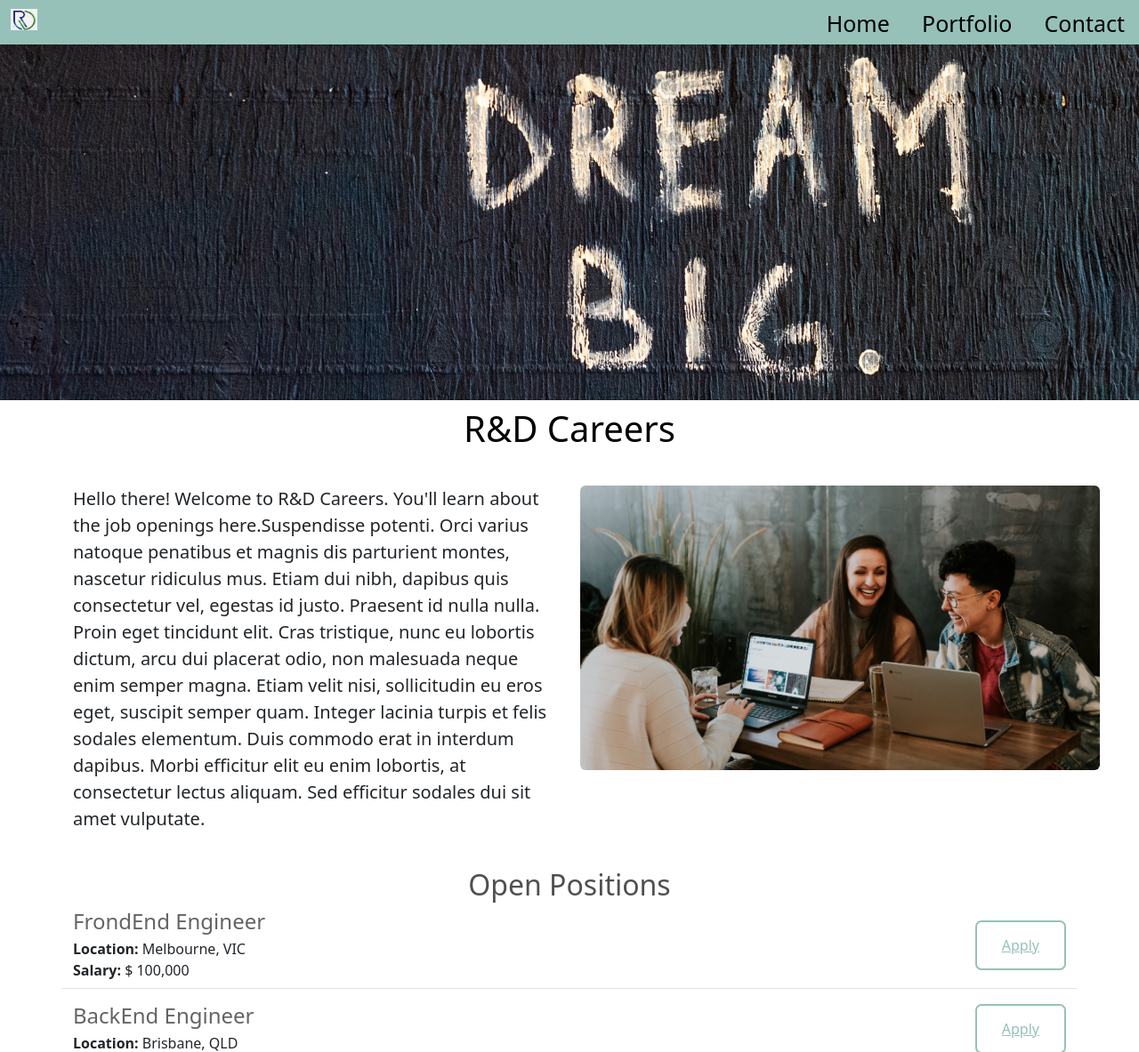
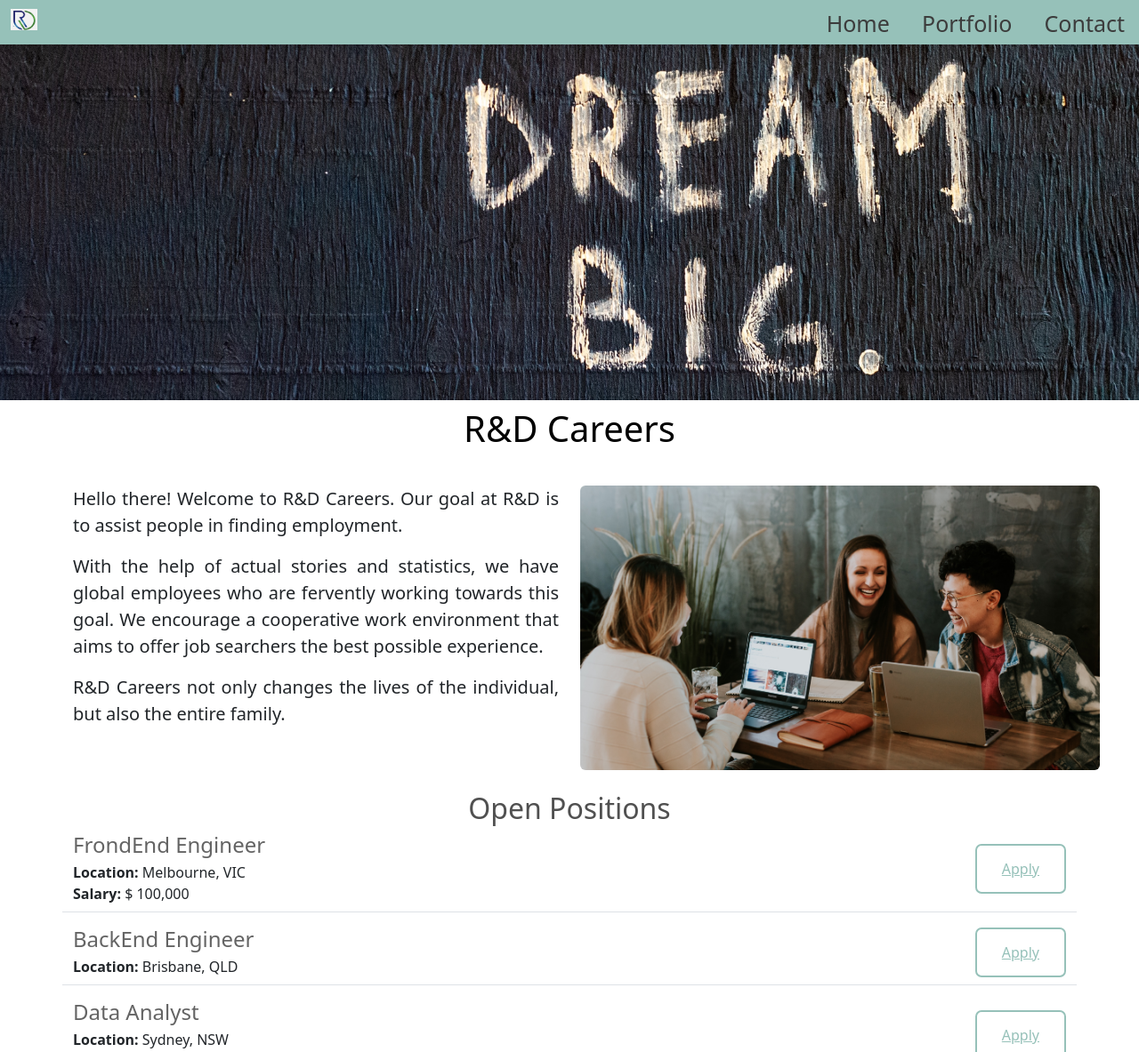
Before and after one commit to mounicamanthena/r-d-careers-v2, a Flask app: page / in a window 1280 px wide. Shown: the top 1183 px of the page at 89% size. Run offline with Flask 2, Linux system fonts and the light colour scheme.

Commit message:
changes made to lead paragraph

```diff
--- a/templates/home.html
+++ b/templates/home.html
@@ -38,7 +38,7 @@
 
       }
       #nav a {
-        color: rgb(0,0,0);
+        color: rgb(60,60,60);
         text-align: center;
         padding: 14px 16px;
         text-decoration: none;
@@ -72,8 +72,11 @@
           {% include 'navbar.html' %}
       <h1 class="text-center mt-2 mb-4">{{company_name}} Careers</h1>
       <div class="row" style="margin-bottom:16px; padding-top: 16px; ">
-        <div class="col-md-6">
-          <p class="lead">Hello there! Welcome to R&D Careers. You'll learn about the job openings here.Suspendisse potenti. Orci varius natoque penatibus et magnis dis parturient montes, nascetur ridiculus mus. Etiam dui nibh, dapibus quis consectetur vel, egestas id justo. Praesent id nulla nulla. Proin eget tincidunt elit. Cras tristique, nunc eu lobortis dictum, arcu dui placerat odio, non malesuada neque enim semper magna. Etiam velit nisi, sollicitudin eu eros eget, suscipit semper quam. Integer lacinia turpis et felis sodales elementum. Duis commodo erat in interdum dapibus. Morbi efficitur elit eu enim lobortis, at consectetur lectus aliquam. Sed efficitur sodales dui sit amet vulputate.</p>
+        <div class="col-md-6" style="text-align:justify;">
+          <p class="lead">Hello there! Welcome to R&D Careers. Our goal at R&D is to assist people in finding employment.</p>
+          <p class="lead">With the help of actual stories and statistics, we have global employees who are fervently working towards this goal. We encourage a cooperative work environment that aims to offer job searchers the best possible experience.</p>
+          <p class="lead">R&D Careers not only changes the lives of the individual, but also the entire family.</p>
+
         </div>
         <div class="d-none d-md-block col-md-6">
             <img src="static/people.jpg" style = "height: 320px ; border-radius: 6px ;" >
```
Also changed, not shown: templates/home.css (deleted, +0 -32 lines).
